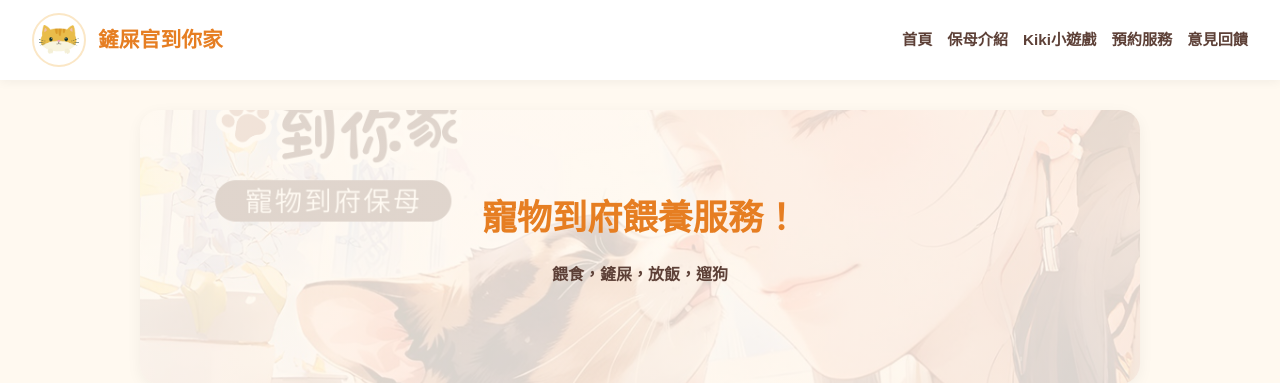
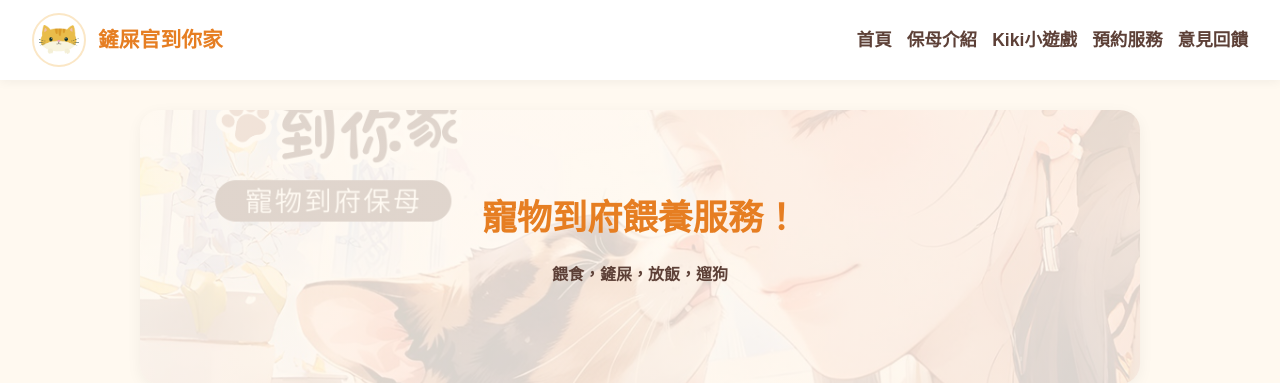
Before and after one commit to Arden-hub/pet-sitter-web, a Flask app: page / in a window 1280 px wide. Shown: the top 383 px of the page. Run offline with Flask 3, Linux system fonts and the light colour scheme.

Commit message:
報錯了

```diff
--- a/templates/index.html
+++ b/templates/index.html
@@ -3,6 +3,13 @@
 <head>
     <meta charset="UTF-8">
     <script async src="https://cloud.google.com/ai/gen-app-builder/client?hl=zh_TW"></script>
+    <gen-search-widget
+        id="kiki-brain"
+        configId="3fa2d66d-6f63-451b-9a01-c8ec85837cf8"
+        triggerId="searchWidgetTrigger"
+        style="display: none;">
+    </gen-search-widget>
+
     <meta name="viewport" content="width=device-width, initial-scale=1.0">
     <title>鏟屎官到你家 - 專業到府餵養服務</title>
     <style>
@@ -24,7 +31,7 @@
 
         nav ul { list-style: none; display: flex; margin: 0; padding: 0; }
         nav ul li { margin-left: 15px; }
-        nav ul li a { text-decoration: none; color: var(--text-dark); font-weight: bold; font-size: 0.95rem; transition: 0.3s; }
+        nav ul li a { text-decoration: none; color: var(--text-dark); font-weight: bold; font-size: 1.1rem; transition: 0.3s; }
         nav ul li a:hover { color: var(--primary); }
 
         .page { padding: 30px 15px; max-width: 1000px; margin: 0 auto; }
@@ -147,13 +154,7 @@
 
     <footer>Copyright © 2026 『鏟屎官到你家』 All Rights Reserved.</footer>
 
-    <gen-search-widget
-        id="kiki-brain"
-        configId="3fa2d66d-6f63-451b-9a01-c8ec85837cf8"
-        triggerId="searchWidgetTrigger"
-        style="display: none;">
-    </gen-search-widget>
-    <input type="hidden" id="searchWidgetTrigger">
+
 
     <script>
         function toggleChat() {
```
